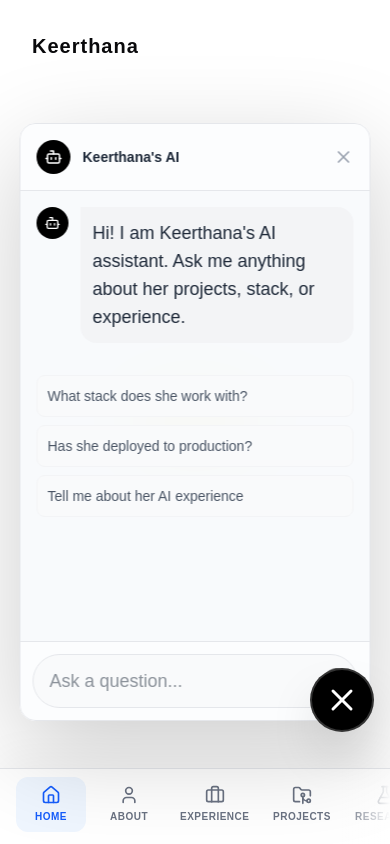
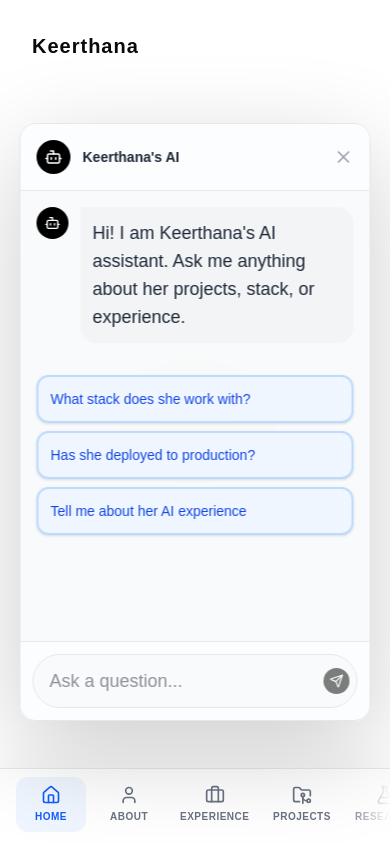
Before and after one commit to keerthana-b-v/portfolio, a Next.js app: page / in a window 390 px wide. Both pictures are taken after a click on the button 342 px from the left and 700 px from the top of the page. Built offline with nearby package versions, Linux system fonts and the light colour scheme.

Commit message:
Hide bot button on mobile when chat is open and style suggestion chips

```diff
--- a/src/components/ChatWidget.tsx
+++ b/src/components/ChatWidget.tsx
@@ -223,7 +223,7 @@ export default function ChatWidget() {
               <button
                 key={chipText}
                 onClick={() => handleSend(chipText)}
-                className="text-left text-sm text-gray-600 bg-gray-50 border border-gray-100 hover:bg-gray-100 p-2.5 rounded-lg transition-colors cursor-pointer"
+                className="text-left text-sm text-blue-700 bg-blue-50 border-2 border-blue-200 hover:bg-blue-100 hover:border-blue-300 p-3 rounded-xl transition-all cursor-pointer font-medium shadow-sm"
               >
                 {chipText}
               </button>
@@ -296,7 +296,7 @@ export default function ChatWidget() {
         dragConstraints={{ top: -800, left: -1000, right: 0, bottom: 0 }}
         dragElastic={0}
         dragMomentum={false}
-        className="fixed bottom-28 right-4 md:bottom-6 md:right-6 md:left-auto md:top-auto z-[9999] pointer-events-auto font-sans"
+        className={`fixed bottom-28 right-4 md:bottom-6 md:right-6 md:left-auto md:top-auto z-[9999] pointer-events-auto font-sans ${isOpen ? 'hidden md:block' : ''}`}
       >
         <AnimatePresence>
           {isOpen && (
```
